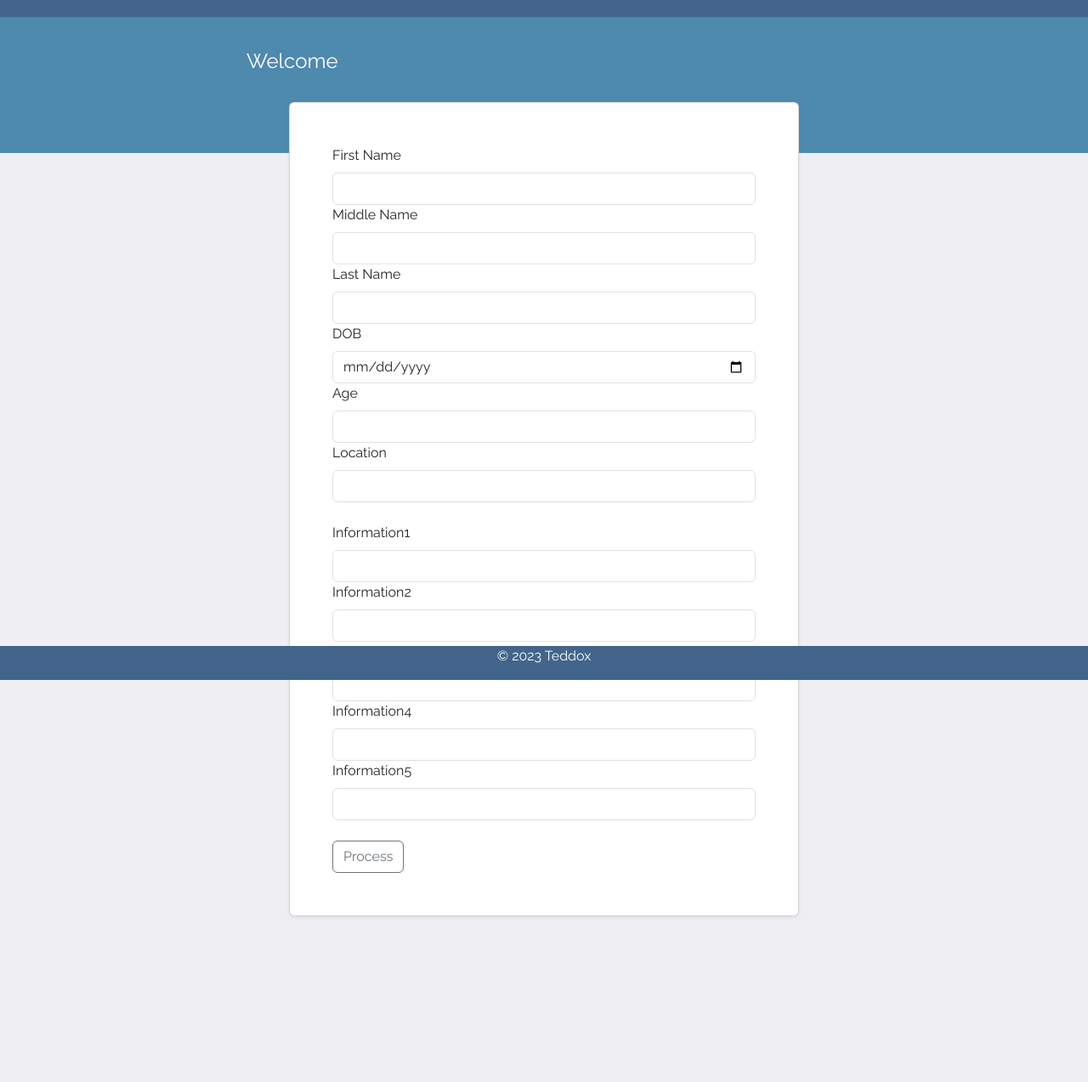
After one commit to iloabachie/webapp2, a Flask app: page /process2 in a window 1280 px wide. The commit adds this page. Shown: the whole page at 85% size. Run offline with Flask 3, Linux system fonts and the light colour scheme.

Commit message:
setup with sqlite

```diff
--- a/app.py
+++ b/app.py
@@ -1,51 +1,61 @@
-from flask import Flask, render_template, request, session, redirect, url_for
+from flask import Flask, render_template, request, session, flash, redirect, url_for
 from flask_wtf import FlaskForm
-from wtforms import StringField, SubmitField, PasswordField
-from wtforms.validators import DataRequired
+from wtforms import StringField, IntegerField, DateField, SubmitField, PasswordField, EmailField
+from wtforms.validators import DataRequired, Email, Regexp
 from flask_sqlalchemy import SQLAlchemy
+from sqlalchemy.exc import OperationalError
 from icecream import ic
 import os
-import datetime
+from datetime import datetime, date
 import openai_model
 from email_model import send_email
 from loremipsum import get_paragraph
+from hashlib import sha256
 
-ic(type(session), type(request))
+# ic(type(session), type(request))
 
 app = Flask(__name__)
 app.config['SECRET_KEY'] = os.environ.get("SECRET_KEY")
 app.config['SQLALCHEMY_DATABASE_URI'] = 'sqlite:///users.db'  # Add Database
 
+# print(app.config)
 
 # Initialize the database
 db = SQLAlchemy(app)
 
 # create a model
 class Users(db.Model):
-    id = db.Column(db.Integer, primary_key=True)
-    name = db.Column(db.String(100), nullable=False)
-    username = db.Column(db.String(50), nullable=False)
+    user_id = db.Column(db.Integer, primary_key=True)
+    fname = db.Column(db.String(50), nullable=False)
+    lname = db.Column(db.String(50), nullable=False)
+    username = db.Column(db.String(50), nullable=False, unique=True)
     email = db.Column(db.String(100), nullable=False, unique=True)
-    password = db.Column(db.String(100), nullable=False)
-    date = db.Column(db.DateTime, default=datetime.datetime.utcnow)
-    active = True # used in tracking active accounts
+    password = db.Column(db.String(200), nullable=False)
+    date_added = db.Column(db.DateTime, default=datetime.utcnow)
 
     def __repr__(self):
-        return "<Name %r>" % self.name
+        return "<Name %r>" % self.fname + "|" + self.lname + "|" + self.username + "|" + self.email
 
+# Create a function to create the database tables
+def create_tables():
+    with app.app_context():
+        try:
+            # Attempt to query the database to check if it exists
+            db.engine.execute("SELECT 1")
+        except Exception as e:
+            print(f'Exception occurred while checking if database exists 	\033[31m{e}	\033[0m')
+            # If the database doesn't exist, create it
+            # db.create_all()
+        finally:
+            db.create_all()
 
-# Not used yet
-class PatientForm(FlaskForm):
-    name = StringField("Name", validators=[DataRequired()])
-    location = StringField("Location", validators=[DataRequired()])
-    query = StringField("Query", validators=[DataRequired()])
-    submit = SubmitField("Submit")
-# -----------------------------
-
+# Example: Run the create_tables function when the script is executed
+if __name__ == '__main__':
+    create_tables()
 
 @app.context_processor
 def inject_defaults():
-    default_year = datetime.date.today()
+    default_year = date.today()
     company_name = "Teddox"
     # glorem = get_paragraph(start_with_lorem=True)
     return dict(default_year=default_year, company_name=company_name) #, lorem=glorem)
@@ -62,11 +72,62 @@ def server_error(e):
 def home():
     return render_template("welcome.html")
 
+password_regex = "^(?=.*[a-z])(?=.*[A-Z])(?=.*\d)(?=.*[@$!%*?&])[A-Za-z\d@$!%*?&]{10,}$"
+class SignUpForm(FlaskForm):
+    fname = StringField("First Name", validators=[DataRequired()])
+    lname = StringField("Last Name", validators=[DataRequired()])
+    username = StringField("username", validators=[DataRequired()])
+    email = EmailField("Email", validators=[DataRequired()])
+    # password1 = PasswordField("Password", validators=[Regexp(regex=password_regex, message="password requirement not met")])
+    # password2 = PasswordField("Retype password", validators=[Regexp(regex=password_regex, message="password requirement not met")])
+    password1 = PasswordField("Password", validators=[DataRequired()])
+    password2 = PasswordField("Retype password", validators=[DataRequired()])
+    submit = SubmitField("Create Account")
+
+
 
 @app.route('/register', methods=['POST', "GET"])
 def register():
     lorem = get_paragraph(start_with_lorem=True)
-    return render_template("register.html", lorem=lorem)
+    form = SignUpForm()
+    print('	\033[31mi got here1	\033[0m')
+    if request.method == "POST":
+        if form.validate_on_submit():
+            email_taken = False
+            user_taken = False
+            no_match = False
+            fname = form.fname.data
+            lname = form.lname.data
+            username = form.username.data
+            email = form.email.data
+            user_e = Users.query.filter_by(email=email).first()
+            user_n = Users.query.filter_by(username=username).first()
+            print('	\033[31mi got here2	\033[0m')
+            password1 = form.password1.data
+            password2 = form.password2.data
+            if password1 != password2:
+                no_match = True
+            if user_e:
+                email_taken = True
+            if user_n:
+                user_taken = True
+            if user_e or user_n or no_match:
+                return render_template("register.html", lorem=lorem, form=form, email_taken=email_taken, user_taken=user_taken, no_match=no_match)
+
+            print(password1, password2)
+            print('	\033[31mi got here3	\033[0m')
+            password_hash = sha256(password2.encode()).hexdigest()
+            print(111, password_hash, print(len(password_hash)))
+            user = Users(fname=fname, lname=lname, username=username, email=email, password=password_hash)
+            db.session.add(user)
+            db.session.commit()
+            flash("Profile created successfully")  # lets see if it works
+            # Clear Form fileds pending
+            print('	\033[31mi got here4	\033[0m')
+            userlist = Users.query.order_by(Users.date_added)
+            return render_template('loggedin.html', fname=fname, userlist=userlist)
+
+    return render_template("register.html", lorem=lorem, form=form)
 
 class LoginForm(FlaskForm):
     username = StringField("Username", validators=[DataRequired()])
@@ -79,7 +140,9 @@ def login():
     if request.method == 'POST':
         if form.validate_on_submit():
             username = form.username.data
+            form.username.data = None
             password = form.password.data
+            form.password.data = None
             # authentication logic
             ic(username, password)
             return render_template('loggedin.html', user=username)
@@ -87,33 +150,76 @@ def login():
 
 @app.route("/process", methods=['POST', 'GET'])
 def process():
+    print("process1 running")
     result = None
     if request.method == 'POST':
         if not result:
-            pname = request.form.get('patients_name')
-            paddress = request.form.get('patients_address')
-            pquery = request.form.get('query')
-            completion = openai_model.gpt35model(pquery)
+            name = request.form.get('patients_name')
+            address = request.form.get('patients_address')
+            query = request.form.get('query')
+            completion = openai_model.gpt35model(query)
             completion = completion.split('\n')
-            result = [pname, paddress, pquery, completion]
+            result = [name, address, query, completion]
             session["ai_output"] = result
-            return render_template('ai_output.html', result=result)
-        else:
-            pass
+            flash(f"Processed information... for {name}") # added to aioutput but not working.
+            return render_template('ai_output.html', pname=name, result=result)
     return render_template("ai_req_form.html")
 
-@app.route('/loggedin')
-def welcome():
-    return render_template('loggedin.html')
+# changing form to WTF
+# ====================================
+class AiInputForm(FlaskForm):
+    fname = StringField("First Name", validators=[DataRequired()])
+    mname = StringField("Middle Name", validators=[DataRequired()])
+    lname = StringField("Last Name", validators=[DataRequired()])
+    age = IntegerField("Age", validators=[DataRequired()])
+    dob = DateField("DOB", validators=[DataRequired()])
+    location = StringField("Location", validators=[DataRequired()])
+    message1 = StringField("Information1", validators=[DataRequired()])
+    message2 = StringField("Information2", validators=[DataRequired()])
+    message3 = StringField("Information3", validators=[DataRequired()])
+    message4 = StringField("Information4", validators=[DataRequired()])
+    message5 = StringField("Information5", validators=[DataRequired()])
+    submit = SubmitField("Process")
 
+@app.route("/process2", methods=['POST', 'GET'])
+def process2():
+    print('process2 running')
+    form = AiInputForm()
+    result = None
+    if request.method == 'POST':
+        if form.validate_on_submit():
+            fname = form.fname.data
+            mname = form.mname.data
+            lname = form.lname.data
+            age = form.age.data
+            dob = form.dob.data
+            location = form.location.data
+            message1 = form.message1.data
+            message2 = form.message2.data
+            message3 = form.message3.data
+            message4 = form.message4.data
+            message5 = form.message5.data
+            info = [message1, message2, message3, message4, message5]
+            completion = openai_model.gpt35model(' '.join(info))
+            completion = completion.split('\n')
+            result = [fname, mname, lname, age, dob, location, completion]
+            session["ai_output"] = result
+            flash(f"Processed information... for {fname} {lname}") # added to aioutput but not working.
+            return render_template('ai_output.html', pname=fname, result=result)
+    return render_template("ai_req_form2.html", form=form)
+#=======================================
+
+# @app.route('/loggedin')
+# def welcome():
+#     return render_template('loggedin.html')
 
 @app.route('/send_mail', methods=['POST', 'GET'])
 def send_to_email():
     if request.method == "GET":
         result = session.get('ai_output')
-        subject = result[0] + '-' + result[1]
-        completion = '\n'.join(result[3])
-        body = f"{result[2]} \n{completion}"
+        subject = result[0] + '-' + result[2]
+        completion = '\n'.join(result[-1])
+        body = f"{result[3]} \n{completion}"
         ic(subject, body)
         return render_template('emailform.html', subject=subject, body=body)
     if request.method == "POST":
@@ -141,5 +247,5 @@ def logout():
 
 
 if __name__ == "__main__":
-    # app.run(host='0.0.0.0', port=8888, debug=True)
-    app.run()
+    app.run(host='0.0.0.0', port=8888, debug=True)
+    # app.run()
--- a/email_model.py
+++ b/email_model.py
@@ -8,7 +8,8 @@ smtp_port = os.getenv("SMTP_PORT")
 smtp_server = os.getenv("GSERVER")
 sender_email = os.environ.get("GUSERNAME")
 sender_password = os.environ.get("GPASSWORD")
-ic(smtp_port, smtp_server, sender_email, sender_password)
+if __name__ == "__main__":
+    ic(smtp_port, smtp_server, sender_email, sender_password)
 
 def send_email(to: str, subject: str, message: str, cc: str=None) -> None:
     msg = MIMEMultipart()
--- a/static/css/styles.css
+++ b/static/css/styles.css
@@ -72,3 +72,7 @@ footer {
   color: white;
   text-align: center;
 }
+
+.hidden {
+  display: none;
+}
--- /dev/null
+++ b/static/javascript/script.js
@@ -0,0 +1,29 @@
+function insert_message() {
+    var sourceElement = document.getElementById('copy');
+    var destinationElement = document.getElementById('paste');
+    var copiedText = sourceElement.innerText;
+    destinationElement.value = copiedText;
+}
+
+// Function to compare the values of the two fields
+function compareFields() {
+    var value1 = field1.value;
+    var value2 = field2.value;
+
+    // Check if the values match
+    if (value1 === value2) {
+
+        resultParagraph.innerText = 'Match';
+    } else {
+        resultParagraph.innerText = 'Entries do not match.';
+    }
+}
+
+// Get references to the input fields and result paragraph
+var field1 = document.getElementById('pw1');
+var field2 = document.getElementById('pw2');
+var resultParagraph = document.getElementById('natch');
+
+// Add event listeners to the input fields
+field1.addEventListener('input', compareFields);
+field2.addEventListener('input', compareFields);
--- /dev/null
+++ b/templates/ai_req_form2.html
@@ -0,0 +1,46 @@
+{% extends 'layout.html' %}
+
+{% block title %}{{ company_name }}{% endblock title %}
+
+{% block header %}Welcome{% endblock header %}
+
+{% block inside_body %}
+
+<form method="POST">
+    {{ form.hidden_tag() }}
+    {{ form.fname.label(class="form-label") }}
+    {{ form.fname(class="form-control") }}
+
+    {{ form.mname.label(class="form-label") }}
+    {{ form.mname(class="form-control") }}
+
+    {{ form.lname.label(class="form-label") }}
+    {{ form.lname(class="form-control") }}
+
+    {{ form.dob.label(class="form-label") }}
+    {{ form.dob(class="form-control") }}
+
+    {{ form.age.label(class="form-label") }}
+    {{ form.age(class="form-control") }}
+
+    {{ form.location.label(class="form-label") }}
+    {{ form.location(class="form-control") }}
+    <br>
+    {{ form.message1.label(class="form-label") }}
+    {{ form.message1(class="form-control") }}
+
+    {{ form.message2.label(class="form-label") }}
+    {{ form.message2(class="form-control") }}
+
+    {{ form.message3.label(class="form-label") }}
+    {{ form.message3(class="form-control") }}
+
+    {{ form.message4.label(class="form-label") }}
+    {{ form.message4(class="form-control") }}
+
+    {{ form.message5.label(class="form-label") }}
+    {{ form.message5(class="form-control") }}
+    <br>
+    {{ form.submit(class="btn btn-outline-secondary") }}
+</form>
+{% endblock inside_body %}
--- a/templates/layout.html
+++ b/templates/layout.html
@@ -2,6 +2,7 @@
 <html lang="en">
 <head>
     <meta charset="UTF-8">
+    <meta name="viewport" content="width=device-width, initial-scale=1">
     <title>{% block title %}{{ company_name }}{% endblock title %}</title>
     <link href="https://fonts.googleapis.com/css2?family=Raleway" rel="stylesheet">
     <link href="https://cdn.jsdelivr.net/npm/bootstrap@5.3.0-alpha1/dist/css/bootstrap.min.css" rel="stylesheet" integrity="sha384-GLhlTQ8iRABdZLl6O3oVMWSktQOp6b7In1Zl3/Jr59b6EGGoI1aFkw7cmDA6j6gD" crossorigin="anonymous">
@@ -20,7 +21,11 @@
         </div>
     </div>
 </div>
-
+<script src="https://cdn.jsdelivr.net/npm/bootstrap@5.3.2/dist/js/bootstrap.bundle.min.js" integrity="sha384-C6RzsynM9kWDrMNeT87bh95OGNyZPhcTNXj1NW7RuBCsyN/o0jlpcV8Qyq46cDfL" crossorigin="anonymous"></script>
+<script src="static\javascript\script.js"></script>
+<!--
+<link href="{{ url_for('static', filename='javascript/script.js') }}">
+-->
 </body>
 <footer>
     {# <a href="{{ url_for('logout') }}">Log out</a> #}
--- a/templates/login_page.html
+++ b/templates/login_page.html
@@ -5,7 +5,7 @@
 {% block header %}Employee Login{% endblock header %}
 
 {% block inside_body %}
-<form method="post">
+<form method="POST">
     {{ form.hidden_tag() }}
     {{ form.username.label(class="form-label") }}
     {{ form.username(class="form-control") }}
```
Also changed, not shown: templates/ai_output.html (+13 -4 lines), templates/emailform.html (+7 -11 lines), templates/loggedin.html (+22 -2 lines), templates/register.html (+41 -4 lines), 1 other file.
